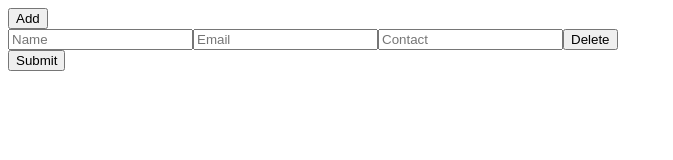
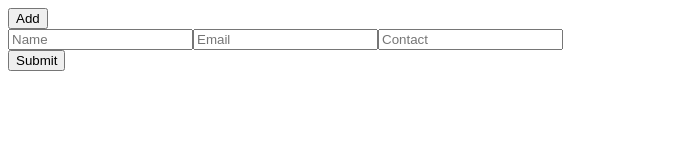
Before and after one commit to chetanbhale/Angular-Dynamic_forms_genratn, an Angular app: page / in a window 1280 px wide. Shown: the top 160 px of the page, without its empty margins (0-673 px from the left). Built offline with nearby package versions, Linux system fonts and the light colour scheme.

Commit message:
1 file modified

```diff
--- a/src/app/app.component.html
+++ b/src/app/app.component.html
@@ -42,7 +42,7 @@
 
       <input formControlName="email" placeholder="Email" />
       <input formControlName="contact" placeholder="Contact" />
-      <button (click)="removeLegalFormGroup(i)">Delete</button>
+      <button *ngIf="i > 0" (click)="removeLegalFormGroup(i)">Delete</button>
     </div>
   </div>
   <button (click)="submit()">Submit</button>
```
